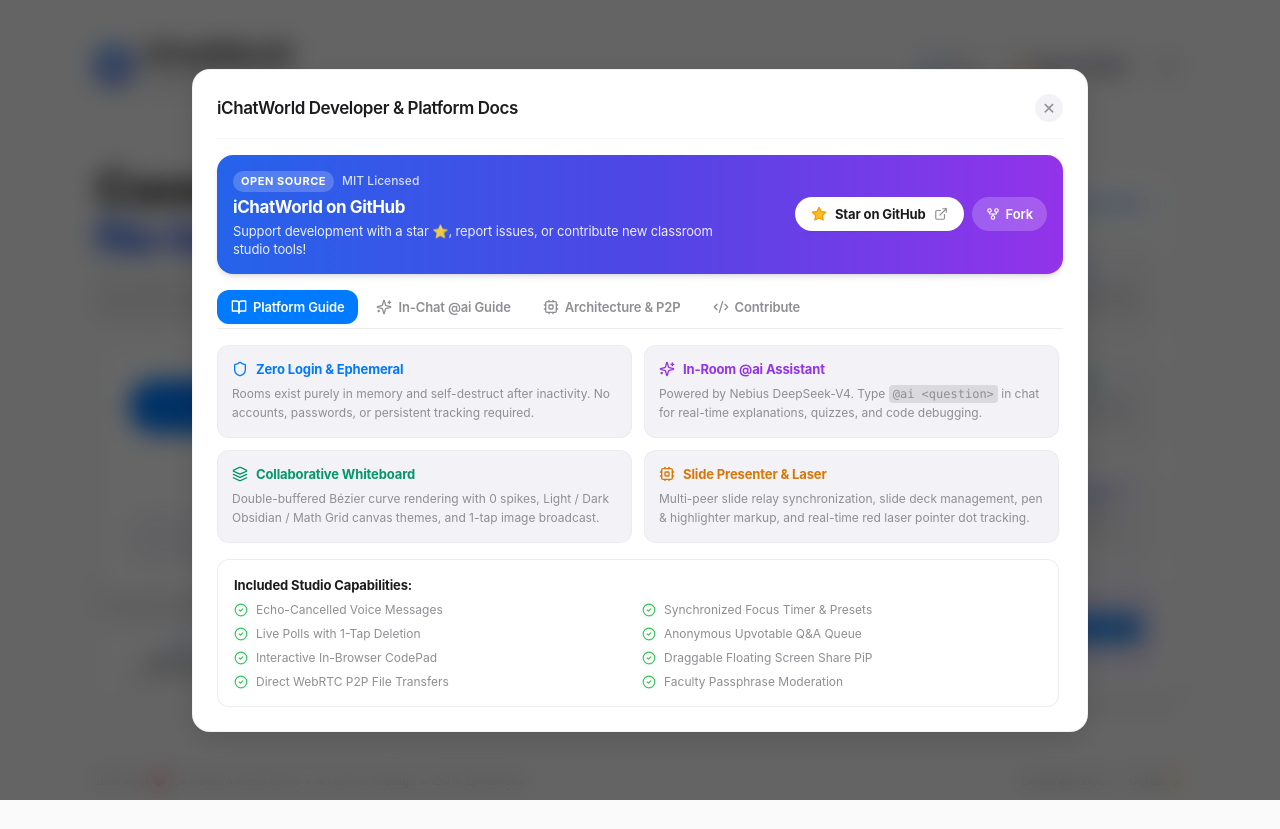
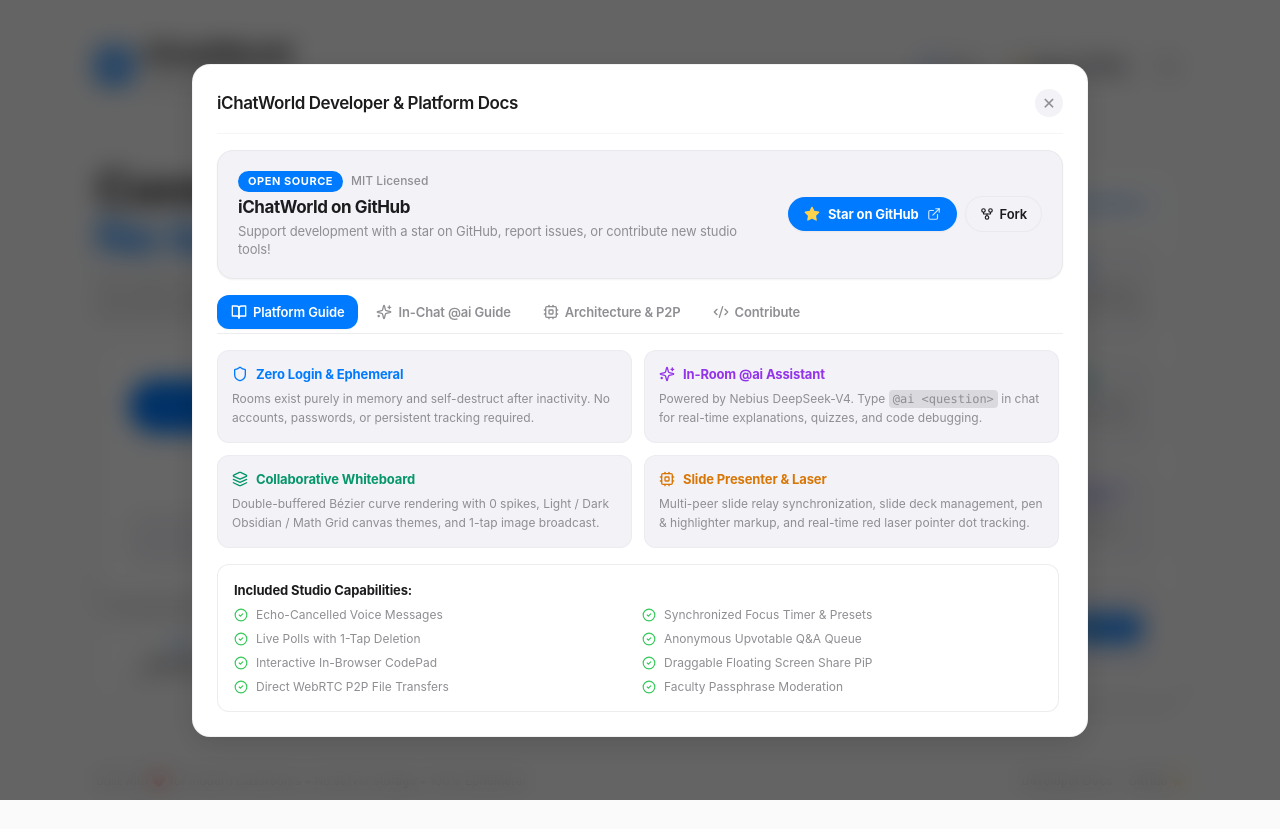
Before and after one commit to pwnjoshi/iChatWorld, a React (Vite) app in the folder client/: page / in a window 1280 px wide. Both pictures are taken after a click on the button "Docs". Built offline with nearby package versions, Linux system fonts and the light colour scheme; no server answers.

Commit message:
style: refine Apple Human Interface styling, remove multi-color gradients, and unify solid system palette

```diff
--- a/client/src/components/common/BrandLogo.tsx
+++ b/client/src/components/common/BrandLogo.tsx
@@ -8,20 +8,14 @@
 export const BrandLogo: React.FC<BrandLogoProps> = ({ size = 'md', className = '' }) => {
   const sizeClasses = {
     sm: 'w-7 h-7 rounded-xl',
-    md: 'w-9 h-9 rounded-2xl',
+    md: 'w-9 h-9 rounded-xl',
     lg: 'w-12 h-12 rounded-2xl'
   }[size];
 
   return (
     <div className={`relative flex items-center justify-center shrink-0 shadow-sm ${sizeClasses} ${className}`}>
       <svg className="w-full h-full" viewBox="0 0 48 48" fill="none" xmlns="http://www.w3.org/2000/svg">
-        <defs>
-          <linearGradient id="appleGradientLogo" x1="0%" y1="0%" x2="100%" y2="100%">
-            <stop offset="0%" stopColor="#007AFF" />
-            <stop offset="100%" stopColor="#5856D6" />
-          </linearGradient>
-        </defs>
-        <rect width="48" height="48" rx="14" fill="url(#appleGradientLogo)" />
+        <rect width="48" height="48" rx="12" fill="#007AFF" />
         <path
           d="M24 12C16.82 12 11 17.15 11 23.5C11 26.54 12.33 29.3 14.54 31.33L13.2 36L18.11 34.42C19.92 35.05 21.91 35 24 35C31.18 35 37 29.85 37 23.5C37 17.15 31.18 12 24 12Z"
           fill="white"
--- a/client/src/components/docs/DeveloperDocsModal.tsx
+++ b/client/src/components/docs/DeveloperDocsModal.tsx
@@ -39,17 +39,17 @@
     <Modal isOpen={isOpen} onClose={onClose} title="iChatWorld Developer & Platform Docs" maxWidth="max-w-4xl">
       <div className="space-y-4 select-none">
         {/* GitHub Star Banner Header */}
-        <div className="p-4 rounded-2xl bg-gradient-to-r from-blue-600 via-indigo-600 to-purple-600 text-white shadow-md flex flex-wrap items-center justify-between gap-3">
+        <div className="p-5 rounded-2xl bg-apple-secondaryBg dark:bg-white/5 border border-apple-border/70 dark:border-white/10 text-apple-textPrimary dark:text-white shadow-sm flex flex-wrap items-center justify-between gap-3">
           <div className="space-y-1">
             <div className="flex items-center gap-2">
-              <span className="px-2 py-0.5 rounded-full bg-white/20 text-white text-[11px] font-bold uppercase tracking-wider">
+              <span className="px-2.5 py-0.5 rounded-full bg-apple-blue text-white text-[11px] font-bold uppercase tracking-wider">
                 Open Source
               </span>
-              <span className="text-white/80 text-caption font-medium">MIT Licensed</span>
+              <span className="text-apple-textSecondary dark:text-white/60 text-caption font-medium">MIT Licensed</span>
             </div>
-            <h3 className="text-headline font-bold">iChatWorld on GitHub</h3>
-            <p className="text-footnote text-white/90 max-w-lg">
-              Support development with a star ⭐, report issues, or contribute new classroom studio tools!
+            <h3 className="text-headline font-bold text-apple-textPrimary dark:text-white">iChatWorld on GitHub</h3>
+            <p className="text-footnote text-apple-textSecondary dark:text-white/70 max-w-lg">
+              Support development with a star on GitHub, report issues, or contribute new studio tools!
             </p>
           </div>
 
@@ -58,17 +58,17 @@
               href="https://github.com/pwnjoshi/iChatWorld"
               target="_blank"
               rel="noopener noreferrer"
-              className="flex items-center gap-2 py-2 px-4 rounded-full bg-white text-apple-textPrimary hover:bg-yellow-300 font-bold text-footnote shadow-sm transition-all active:scale-95"
+              className="flex items-center gap-2 py-2 px-4 rounded-full bg-apple-blue text-white hover:bg-apple-blueHover font-bold text-footnote shadow-sm transition-all active:scale-95"
             >
-              <Star className="w-4 h-4 fill-amber-400 text-amber-500" />
+              <Star className="w-4 h-4 fill-amber-300 text-amber-300" />
               <span>Star on GitHub</span>
-              <ExternalLink className="w-3.5 h-3.5 text-apple-textSecondary" />
+              <ExternalLink className="w-3.5 h-3.5 text-white/80" />
             </a>
             <a
               href="https://github.com/pwnjoshi/iChatWorld/fork"
               target="_blank"
               rel="noopener noreferrer"
-              className="flex items-center gap-1.5 py-2 px-3.5 rounded-full bg-white/20 hover:bg-white/30 text-white font-semibold text-footnote transition-all active:scale-95"
+              className="flex items-center gap-1.5 py-2 px-3.5 rounded-full bg-apple-secondaryBg dark:bg-white/10 hover:bg-apple-tertiaryBg text-apple-textPrimary dark:text-white font-semibold text-footnote transition-all active:scale-95 border border-apple-border/60 dark:border-white/10"
             >
               <GitFork className="w-3.5 h-3.5" />
               <span>Fork</span>
--- a/client/src/components/home/HomePage.tsx
+++ b/client/src/components/home/HomePage.tsx
@@ -133,9 +133,9 @@
           {/* Left Column: Hero & Action Card */}
           <div className="lg:col-span-6 space-y-6">
             <div className="space-y-3 text-left">
-              <h1 className="text-3xl sm:text-4xl md:text-5xl font-extrabold tracking-tight text-apple-textPrimary dark:text-white leading-[1.15]">
+              <h1 className="text-3xl sm:text-4xl md:text-5xl font-bold tracking-tight text-apple-textPrimary dark:text-white leading-[1.15]">
                 Connect instantly.<br />
-                <span className="text-transparent bg-clip-text bg-gradient-to-r from-blue-600 via-indigo-600 to-purple-600">
+                <span className="text-apple-blue font-semibold">
                   No login. Just a code.
                 </span>
               </h1>
@@ -308,7 +308,7 @@
               </div>
 
               {/* GitHub Banner Callout */}
-              <div className="p-4 rounded-2xl bg-gradient-to-r from-blue-600/10 via-indigo-600/10 to-purple-600/10 dark:from-blue-950/30 dark:via-indigo-950/30 dark:to-purple-950/30 border border-blue-200/80 dark:border-blue-800/60 flex items-center justify-between gap-3">
+              <div className="p-4 rounded-2xl bg-apple-secondaryBg dark:bg-white/5 border border-apple-border/70 dark:border-white/10 flex items-center justify-between gap-3">
                 <div className="space-y-0.5">
                   <span className="text-xs font-bold text-apple-textPrimary dark:text-white flex items-center gap-1.5">
                     <Heart className="w-3.5 h-3.5 text-red-500 fill-red-500" />
@@ -322,10 +322,10 @@
                   href="https://github.com/pwnjoshi/iChatWorld"
                   target="_blank"
                   rel="noopener noreferrer"
-                  className="px-3.5 py-1.5 rounded-full bg-apple-blue hover:bg-apple-blueHover text-white text-caption font-bold transition-all shadow-sm shrink-0 flex items-center gap-1.5 active:scale-95"
+                  className="px-3.5 py-1.5 rounded-full bg-apple-blue hover:bg-apple-blueHover text-white text-caption font-semibold transition-all shadow-sm shrink-0 flex items-center gap-1.5 active:scale-95"
                 >
                   <Star className="w-3.5 h-3.5 fill-amber-300 text-amber-300" />
-                  <span>Star ⭐</span>
+                  <span>Star</span>
                 </a>
               </div>
             </div>
--- a/client/src/components/room/ChatPanel.tsx
+++ b/client/src/components/room/ChatPanel.tsx
@@ -284,10 +284,10 @@
                       msg.senderId === 'ai' ? (
                         <div
                           onDoubleClick={() => setActiveReactionMenu(activeReactionMenu === msg.id ? null : msg.id)}
-                          className="bg-gradient-to-br from-purple-500/10 via-indigo-500/10 to-blue-500/10 dark:from-purple-950/40 dark:via-indigo-950/40 dark:to-blue-950/40 border border-purple-300/80 dark:border-purple-700/60 rounded-2xl rounded-bl-sm p-3.5 text-apple-textPrimary dark:text-white shadow-sm space-y-1.5 max-w-full select-text"
+                          className="bg-apple-secondaryBg dark:bg-white/5 border border-apple-border/70 dark:border-white/10 rounded-2xl rounded-bl-sm p-4 text-apple-textPrimary dark:text-white shadow-2xs space-y-1.5 max-w-full select-text"
                         >
-                          <div className="flex items-center gap-1.5 text-purple-600 dark:text-purple-400 font-bold text-caption pb-1 border-b border-purple-200/50 dark:border-purple-800/40">
-                            <Sparkles className="w-3.5 h-3.5 text-purple-500" />
+                          <div className="flex items-center gap-1.5 text-apple-blue dark:text-blue-400 font-bold text-caption pb-1 border-b border-apple-border/40 dark:border-white/10">
+                            <Sparkles className="w-3.5 h-3.5" />
                             <span>iChatWorld AI Assistant</span>
                           </div>
                           <div className="text-body whitespace-pre-wrap leading-relaxed font-sans">
```
Also changed, not shown: client/public/favicon.svg.
